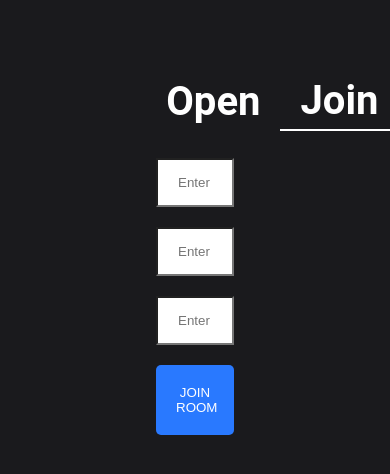
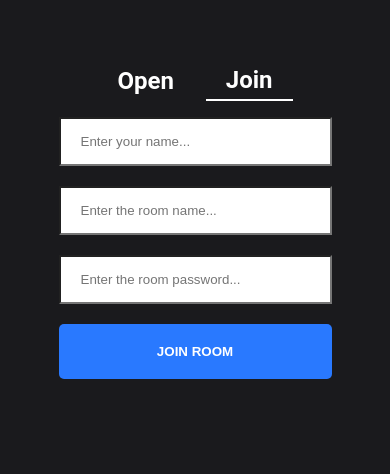
Before and after one commit to Ddxh2/chat-app-project, a React (Create React App) app in the folder client/: page / in a window 390 px wide. Shown: the top 474 px of the page. Built offline with nearby package versions, Linux system fonts and the light colour scheme; no server answers; the HTML template or start-up script is replaced by a standard one.

Commit message:
fixed styling for phone, added hash router

```diff
--- a/client/src/App.jsx
+++ b/client/src/App.jsx
@@ -1,5 +1,5 @@
 import React from "react";
-import { BrowserRouter as Router, Route } from "react-router-dom";
+import { HashRouter as Router, Route } from "react-router-dom";
 
 import { Chat, Landing } from "./components";
 import { IoProvider, AuthProvider } from "./components/context";
--- a/client/src/components/Form/Form.css
+++ b/client/src/components/Form/Form.css
@@ -22,6 +22,7 @@
   color: #fff !important;
   text-transform: uppercase;
   text-decoration: none;
+  font-weight: bold;
   background: #2979ff;
   padding: 20px;
   border-radius: 5px;
@@ -30,13 +31,15 @@
   width: 100%;
 }
 
+@media (min-width: 480px) and (max-width: 1200px) {
+  .form__container {
+    width: 60%;
+  }
+}
+
 @media (min-width: 320px) and (max-width: 480px) {
-  .form__outerContainer {
-    height: 100%;
-  }
-
-  .form__innerContainer {
-    width: 90%;
+  .form__container {
+    width: 70%;
   }
 }
 
--- a/client/src/components/Landing/Landing.css
+++ b/client/src/components/Landing/Landing.css
@@ -19,7 +19,6 @@
 .landing__header {
   color: white;
   font-size: 2.5em;
-  /* border-bottom: 2px solid lightgrey; */
   cursor: pointer;
   padding: 0px 20px 5px 20px;
 }
@@ -27,3 +26,12 @@
 .landing__header__selected {
   border-bottom: 2px solid white;
 }
+
+@media (max-width: 800px) {
+  .landing__headers {
+    width: 50%;
+  }
+  .landing__header {
+    font-size: 1.5em;
+  }
+}
```
